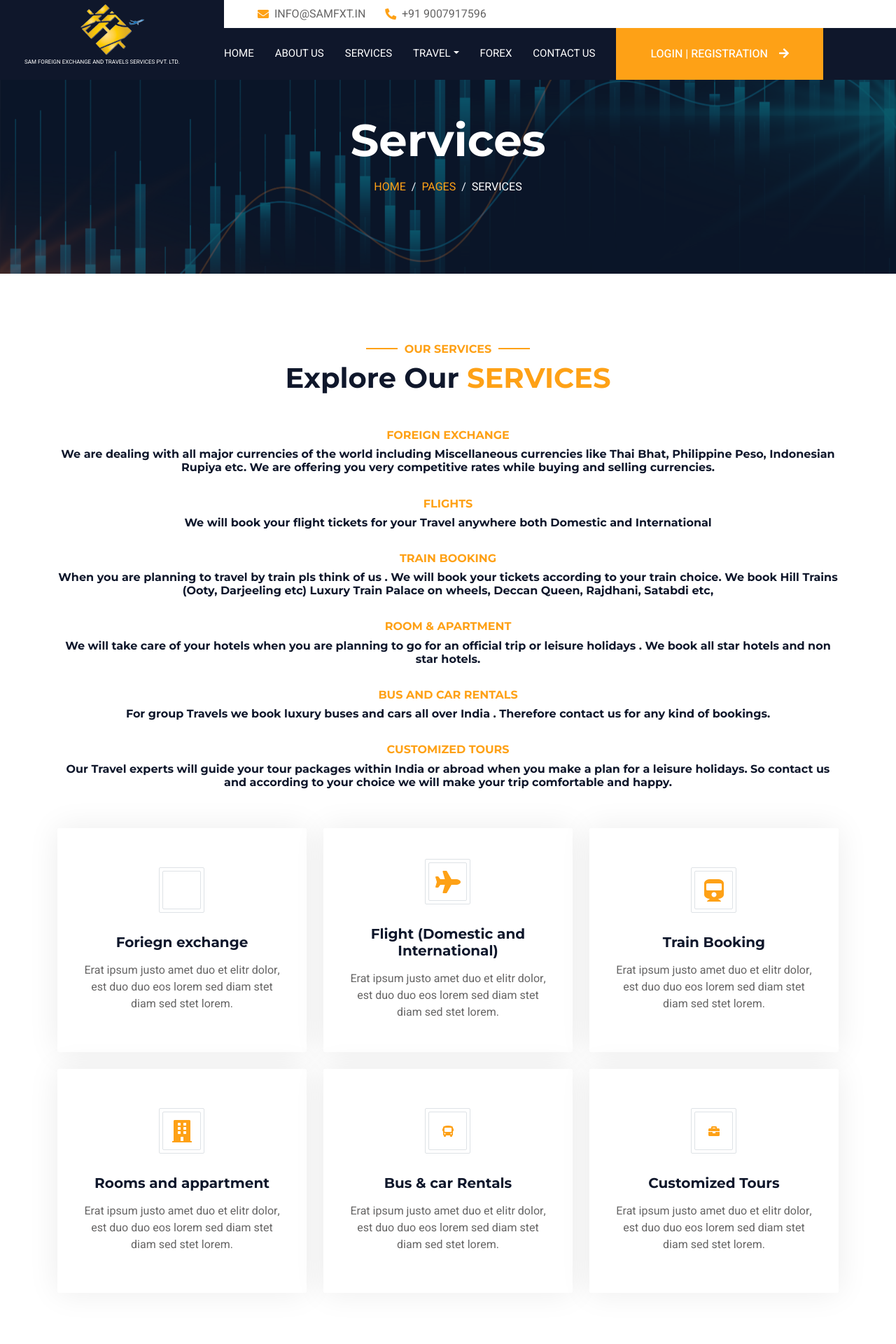
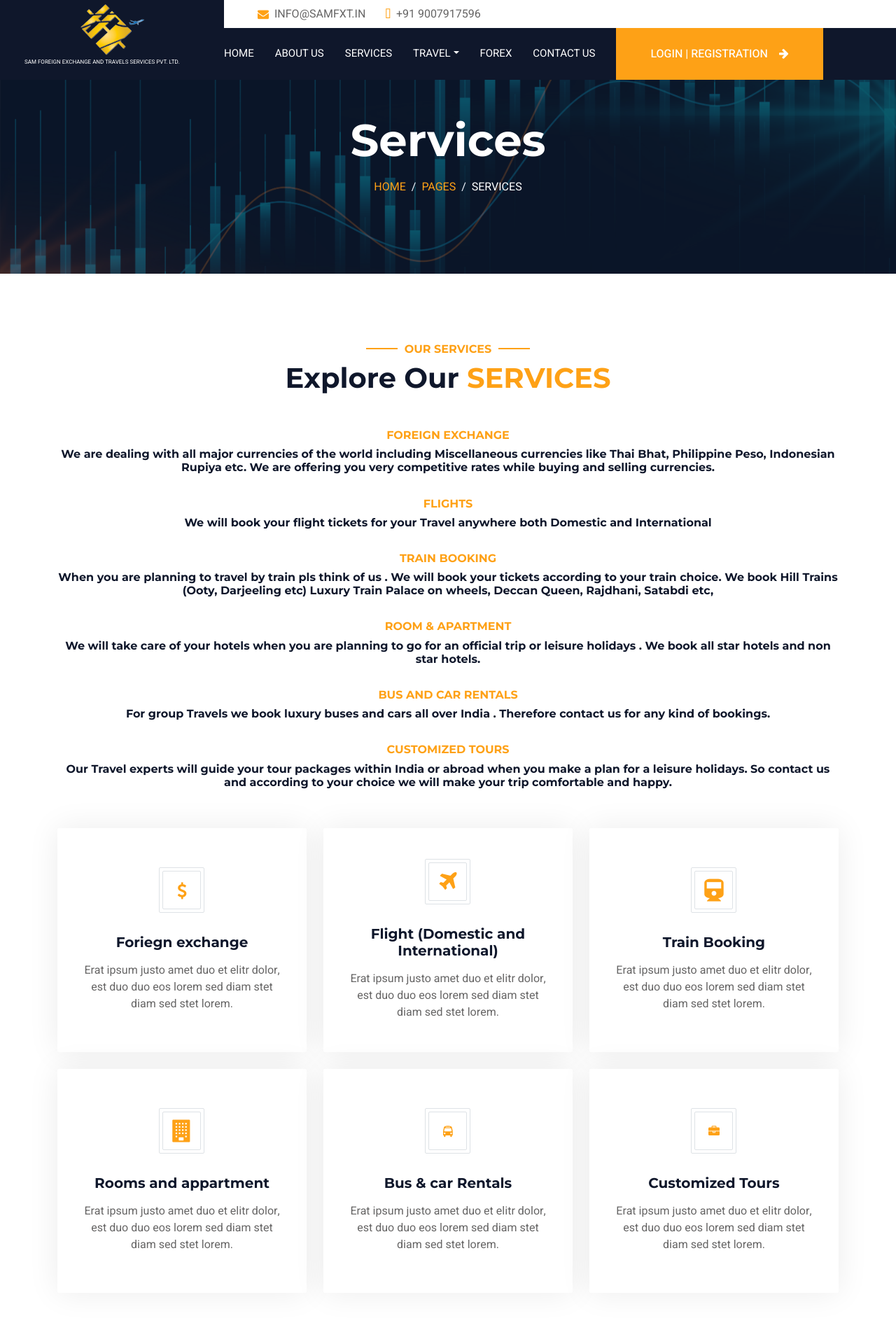
Before and after one commit to nicksdev29/forexWeb, a PHP site: page /service.php in a window 1280 px wide. Shown: the top 1920 px of the page at 70% size. Run offline with PHP 8.4, Linux system fonts and the light colour scheme; some libraries are stand-ins or nearby versions.

Commit message:
service edit

```diff
--- a/header.php
+++ b/header.php
@@ -23,6 +23,7 @@
     <link href="css/bootstrap.min.css" rel="stylesheet">
     <!-- Template Stylesheet -->
     <link href="css/style.css" rel="stylesheet">
+    <link href="https://maxcdn.bootstrapcdn.com/font-awesome/4.7.0/css/font-awesome.min.css" rel="stylesheet"/>
 </head>
 
 <body>
--- a/service.php
+++ b/service.php
@@ -126,7 +126,7 @@
                         <a class="service-item rounded" href="">
                             <div class="service-icon bg-transparent border rounded p-1">
                                 <div class="w-100 h-100 border rounded d-flex align-items-center justify-content-center">
-                                <i class="fa fa-money"></i>
+                                <i class="fa fa-dollar" style="font-size:24px"></i>
                                 </div>
                             </div>
                             <h5 class="mb-3">Foriegn exchange</h5>
```
